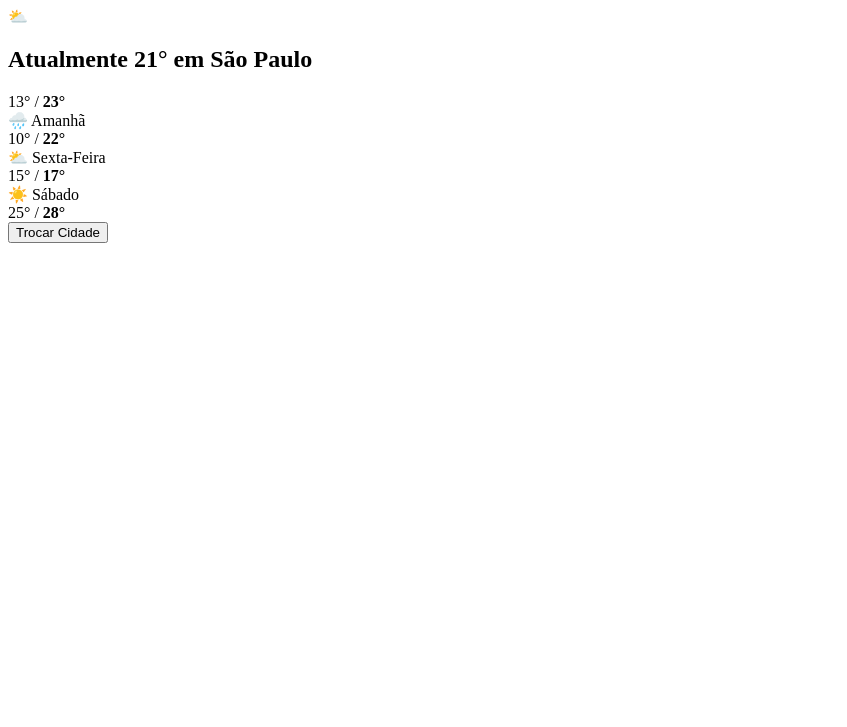
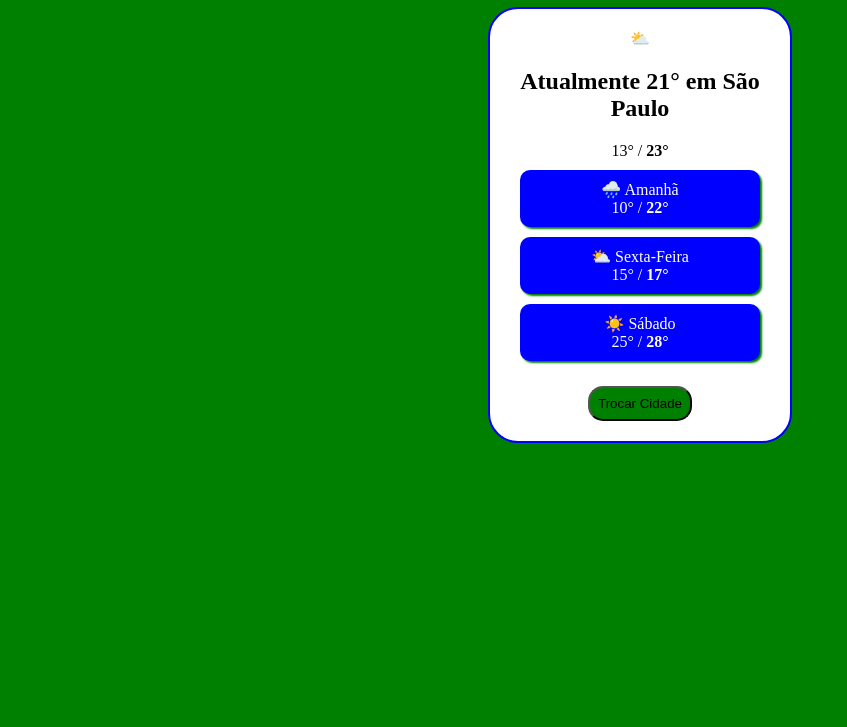
Before and after one commit to dvarakaki/SOP_atv2_Jgrp4, a plain HTML site: page index.html in a window 1280 px wide. Shown: the part 73-800 px from the top of the page, without its empty margins (0-847 px from the left). Drawn offline with Linux system fonts and the light colour scheme.

Commit message:
adiciondo o style.css

```diff
--- a/index.html
+++ b/index.html
@@ -4,6 +4,7 @@
 <head>
     <meta charset="UTF-8">
     <meta name="viewport" content="width=device-width, initial-scale=1.0">
+    <link rel="stylesheet" href="style.css">
     <title>sop_atv2_jgrp4</title>
 </head>
 
--- /dev/null
+++ b/style.css
@@ -0,0 +1,29 @@
+body {
+    margin: 0;
+    background-color: green;
+    text-align: center;
+}
+.container {
+    background-color: white;
+    width: 260px;
+    margin: auto;
+    padding: 20px;
+    border-radius: 30px;
+    border: 2px solid blue;
+}
+
+.dia {
+    background-color: blue;
+    color: white;
+    padding: 10px;
+    border-radius: 10px;
+    margin: 10px;
+    box-shadow: 2px 2px 2px green;
+}
+
+button {
+    margin-top: 15px;
+    padding: 8px;
+    background-color: green;
+    border-radius: 15px;
+}
```
